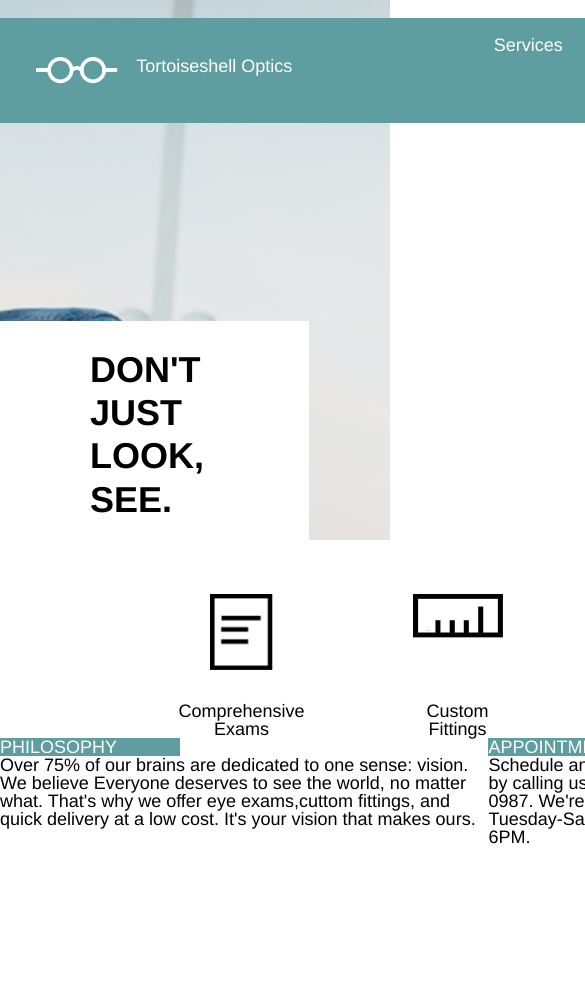
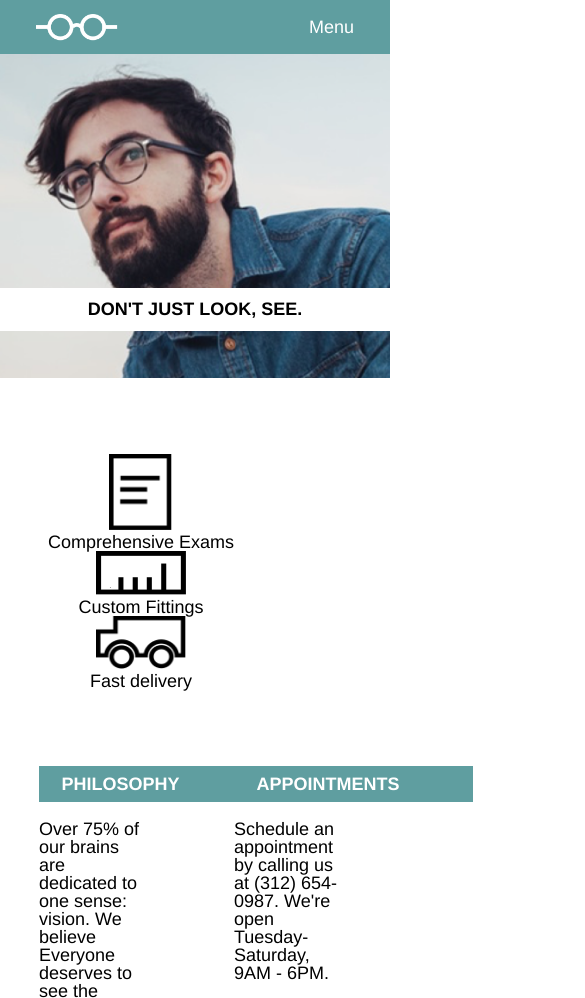
Before and after one commit to lindsayrosillo/tortoiseshelloptics, a plain HTML site: page index.html in a window 390 px wide. Shown: the top 998 px of the page, 585 px wide, since content can reach past the window. Before the commit the page ends 847 px from the top, so only its background shows below. Drawn offline with Linux system fonts and the light colour scheme.

Commit message:
Add media queries

```diff
--- a/index.html
+++ b/index.html
@@ -21,17 +21,17 @@
               <li><a href="#">Products</a></li>
               <li><a href="#">Contact</a></li>
             </ul>
+          </div>
           <div class="mobile-nav">
-              <img src="./resources/images/logo-white.png" alt="Tortoiseshell Optics Logo">
-              <ul>
               <li> <a href="#">Menu</a> </li>
             </ul>
           </div>
-          </div>
       </nav>
       </div>
+    <div class="white-box">
       <div class="text-box">
-        <p>DON'T JUST LOOK, SEE.</p>
+        <h1>DON'T JUST LOOK, SEE.</h1>
+      </div>
     </div>
   </div>
       <div class="container">
@@ -61,22 +61,29 @@
         </div>
 
         <!--Company info-->
-        <div class="-company-box">
+        <div class="company-box">
           <div class="company-container">
-            <div class="left-company-container">
             <div class="title-box">
               <p>PHILOSOPHY</p>
             </div>
               <p>Over 75% of our brains are dedicated to one sense: vision. We believe Everyone deserves to see the world, no matter what. That's why we offer eye exams,cuttom fittings, and quick delivery at a low cost. It's your vision that makes ours.</p>
             </div>
-            <div class="right-company-container">
+            <div class="company-container">
               <div class="title-box">
                 <p>APPOINTMENTS</p>
               </div>
               <p>Schedule an appointment by calling us at (312) 654-0987. We're open Tuesday-Saturday, 9AM - 6PM.</p>
             </div>
         </div>
-        </div>
+
+
+      <footer>
+        <img src="./resources/images/logo-black.png" alt="Tortoiseshell Optics Logo">
+        <p>Copyright Tortoiseshell Optics</p>
+      </footer>
+
+
+
       </div>
 
 
--- a/resources/CSS/style.css
+++ b/resources/CSS/style.css
@@ -9,7 +9,15 @@ html {
   width: 960px;
   margin: 0 auto;
 }
-
+@media only screen and (max-width:930px) {
+  .container {
+    width: 100%;
+    margin: 0 auto;
+  }
+  .nav {
+    margin-top: -1rem;
+  }
+}
 /**Banner**/
 
 .banner {
@@ -52,22 +60,87 @@ html {
   text-decoration: none;
 }
 
-@media only screen and (min-width: 768px) {
+@media only screen and (min-width: 468px) {
   .mobile-nav {
     display: none;
   }
 }
+
+@media only screen and (max-width: 468px) {
+  .mobile-nav {
+    display: inline-block;
+  }
+  .left-nav p,
+  .right-nav {
+    display: none;
+  }
+  .mobile-nav li {
+    display: inline-block;
+    padding-top: 1rem;
+    padding-bottom: 1rem;
+    padding-right: 2rem;
+  }
+  .mobile-nav li a {
+    color: white;
+    text-decoration: none;
+  }
+  .banner {
+    height: 17rem;
+    background-position: 20%;
+  }
+}
+
+
+.white-box {
+  display: flex;
+  justify-content: flex-end;
+  width: 960px;
+  margin: 0 auto;
+}
+
 .text-box {
   background-color: white;
+  padding: 1.5rem 5rem;
+  margin-top: 12rem;
+  margin-right: -2rem;
+  width: 450px;
+}
+
+.text-box h1 {
   color: black;
   font-size: 2rem;
-  line-height: 1.2;
   font-weight: bold;
-  padding: 1.5rem 5rem;
-  float: right;
-  margin-top: 12rem;
-  margin-right: 4.5rem;
+  line-height: 2.4rem;
 }
+@media only screen and (max-width:930px) {
+  .text-box {
+    padding: 0.75rem 4rem;
+    margin-top: 5rem;
+    margin-right: 15%;
+    font-size: 1.33rem;
+  }
+
+  .banner {
+    height: 22rem;
+  }
+}
+
+@media only screen and (max-width: 468px) {
+  .white-box {
+    width: 100%;
+    margin-top: 9rem;
+    flex-direction: column;
+  }
+  .text-box {
+    width: 100%;
+    padding: 0;
+  }
+  .text-box h1 {
+    font-size: 1rem;
+    text-align: center;
+  }
+}
+
 
 /**Icons!**/
 
@@ -111,27 +184,68 @@ html {
 .delivery img {
   max-width: 5rem;
 }
+@media only screen and (max-width: 468px) {
+    .icons {
+      flex-direction: column;
+      align-items: center;
+      justify-content: center;
+      height: 100%;
+      width: 468px;
+    }
+    .icon-container {
+      padding-top: 3.77rem;
+      margin-bottom: 3.77rem;
+    }
+}
+
 
 /**Company contact info**/
 .company-box {
   display: flex;
   justify-content: center;
-  width: 700px;
+  width: 960px;
 }
 .title-box {
   background-color: cadetblue;
+  padding: 0.5rem 2rem 0.5rem 1.25rem;
   color: white;
   width: 10rem;
+  margin-top: 3rem;
+  margin-bottom: 1rem;
+  font-size: 1rem;
+  font-weight: bold;
 }
 
 .company-container {
   display: flex;
-  justify-content: center;
-  width: 700px;
+  flex-direction: column;
+  width: 40%;
 }
 
-.left-company-container
-.right-company-container {
+.company-container p {
+  padding-right: 10%;
+}
+@media only screen and (max-width:930px) {
+  .company-container {
+    width: 30%;
+    margin: 0 auto;
+  }
+  .company-box {
+    width: 100%
+  }
+}
+
+/**footer**/
+footer {
+  background-color: azure;
   display: flex;
-  flex-direction: column;
+  align-items: center;
+  margin-top: 5rem;
+  height: 9.5rem;
 }
+
+footer img {
+  height: 1.5rem;
+  padding-right: 1rem;
+  padding-left: 4rem;
+}
```
Also changed, not shown: 2 other files. Lines whose indentation alone changed are shown as unchanged.
